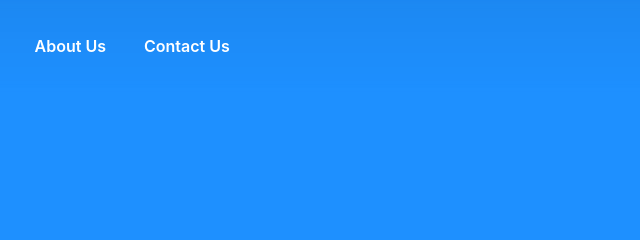
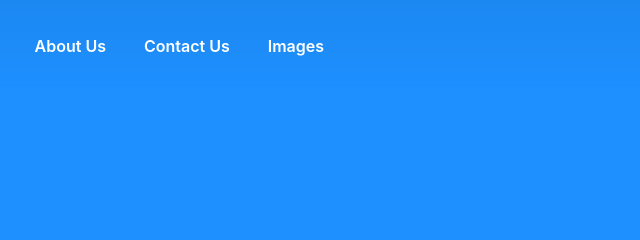
Before and after one commit to jamesjryder101-collab/lightRyder, a plain HTML site: page about.html in a window 1280 px wide. Shown: the top 240 px of the page, 275-915 px from the left. Drawn offline with Linux system fonts and the light colour scheme.

Commit message:
Update about.html

```diff
--- a/about.html
+++ b/about.html
@@ -14,6 +14,7 @@
         <li><a href="index.html">Home</a></li>
         <li><a href="about.html">About Us</a></li>
         <li><a href="contact.html">Contact Us</a></li>
+        <li><a href="images.html">Images</a></li>
       </ul>
     </nav>
   </header>
```
